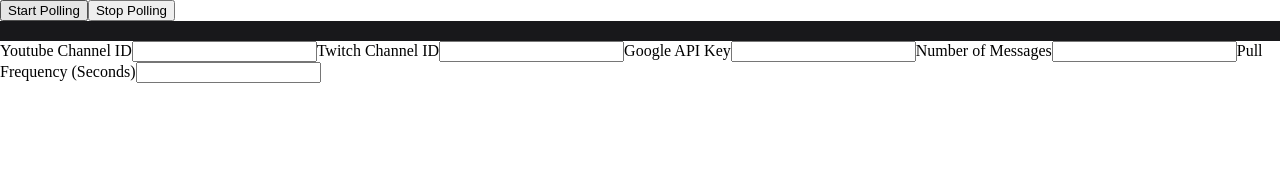
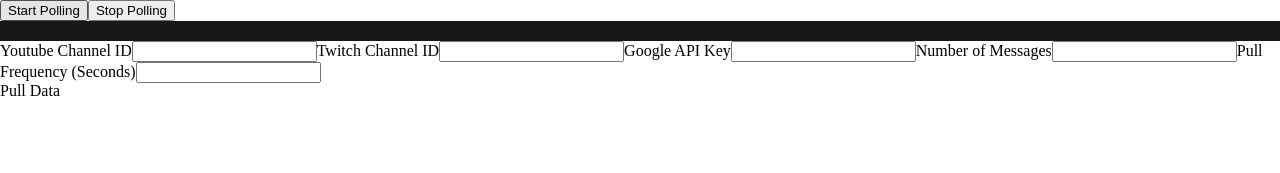
Before and after one commit to philteigne/multiStreamChat, a React (Create React App) app: page / in a window 1280 px wide. Shown: the top 173 px of the page. Built offline with nearby package versions, Linux system fonts and the light colour scheme.

Commit message:
Add state and display for PullData

```diff
--- a/src/App.js
+++ b/src/App.js
@@ -2,6 +2,7 @@ import {React, useState} from 'react';
 
 import ChatCredentialsForm from './components/ChatCredentialsForm';
 import ChatDisplay from './components/ChatDisplay';
+import PullData from './components/PullData';
 
 import { listenLive } from './helpers/compilers';
 
@@ -9,11 +10,14 @@ import './App.css';
 
 function App() {
 
-  const [youtubeChannelID, setYoutubeChannelID] = useState("");
-  const [twitchChannelName, setTwitchChannelName] = useState("")
+  const [messageData, setMessageData] = useState({})
+
+  const [youtubeChannelID, setYoutubeChannelID] = useState("UCifCesg-EUkjKyQedaB3hRg");
+  const [twitchChannelName, setTwitchChannelName] = useState("ledfalcon")
   const [googleAPIKey, setGoogleAPIKey] = useState("");
-  const [messageCount, setMessageCount] = useState(2);
-  const [pullFrequency, setPullFrequency] = useState(10);
+
+  const [messageCount, setMessageCount] = useState(2000);
+  const [pullFrequency, setPullFrequency] = useState(2);
   const [messages, setMessages] = useState([])
 
   const [stopMessageFn, setStopMessageFn] = useState({ stopYoutubeListening: () => {}, stopTwitchListening: () => {}});
@@ -23,7 +27,7 @@ function App() {
   const setMessagesWithHistory = (newMessage) => {
     setMessages((prevMessages) => {
       const updatedMessages = [...prevMessages, newMessage];
-      console.log(updatedMessages); // This will log the updated state
+      // console.log(updatedMessages); // This will log the updated state
       return updatedMessages;
     });
   };
@@ -31,7 +35,7 @@ function App() {
   return (
     <div>
       <button onClick={() => {
-          listenLive(youtubeChannelID, twitchChannelName, googleAPIKey, messageCount, pullFrequency, setMessagesWithHistory)
+          listenLive(youtubeChannelID, twitchChannelName, googleAPIKey, messageCount, pullFrequency, setMessagesWithHistory, setMessageData)
             .then(({ stopYoutubeListening, stopTwitchListening }) => {
               setStopMessageFn({ stopYoutubeListening, stopTwitchListening })
             })
@@ -54,6 +58,7 @@ function App() {
         setMessageCount={setMessageCount}
         setPullFrequency={setPullFrequency}
       />
+      <PullData messageData={messageData} />
     </div>
   );
 }
```
